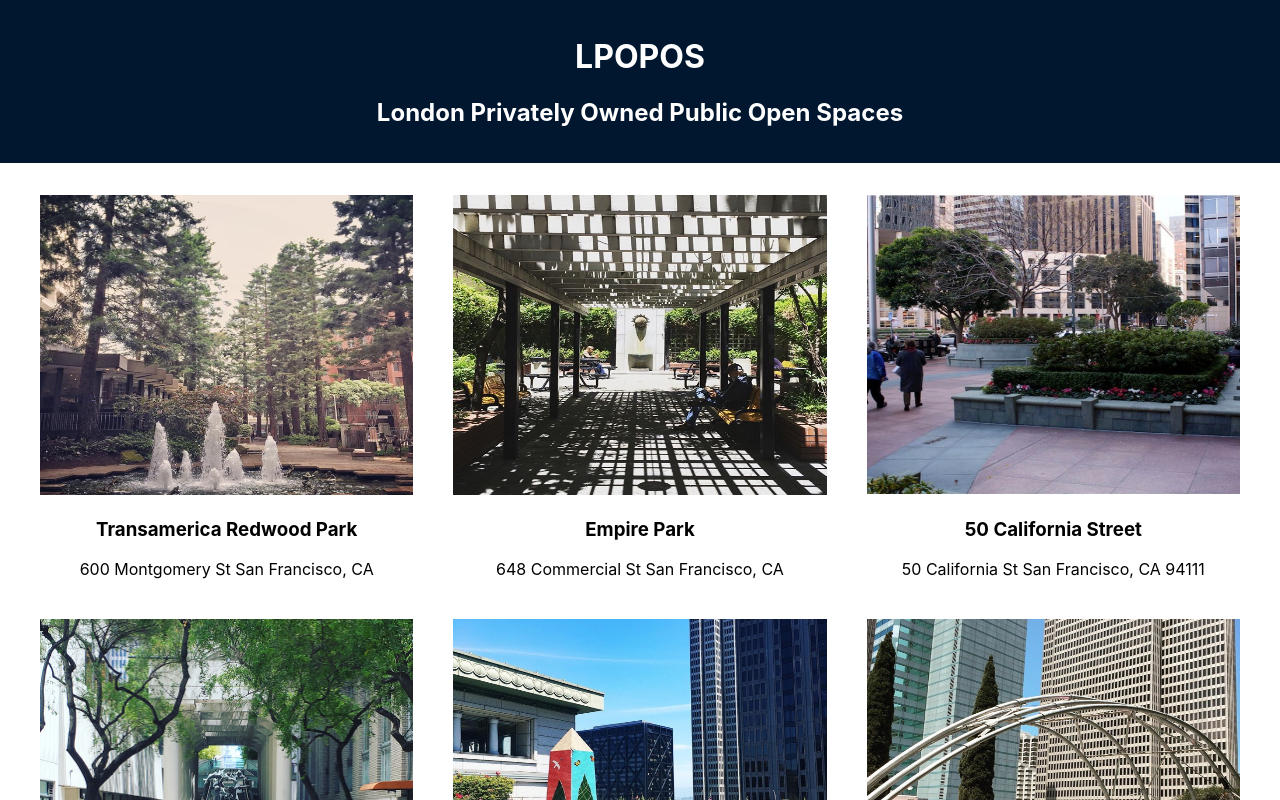
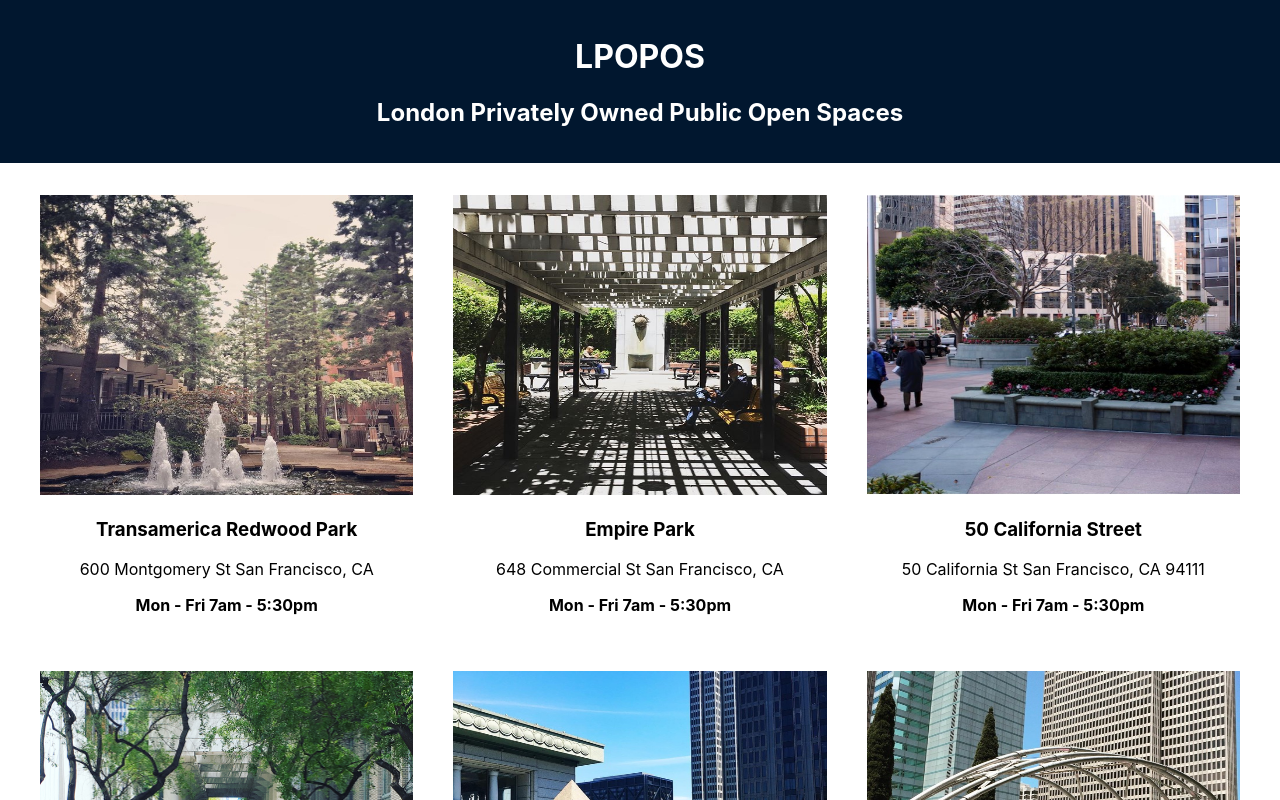
Before and after one commit to shafali03/lpopos, a React (Create React App) app: page / in a window 1280 px wide. Shown: the top 800 px of the page. Built offline with nearby package versions, Linux system fonts and the light colour scheme.

Commit message:
feat: Assign the title to be the unique key. Added opening hours for public spaces

```diff
--- a/src/Components/PoposList/PoposList.js
+++ b/src/Components/PoposList/PoposList.js
@@ -7,15 +7,15 @@
 
 function PoposList() {
 
-  const spaces = data.map(({ title, address, images }) => {
-
-
+  const spaces = data.map(({ title, address, images, hours }) => {
 
     return (
       <PoposSpace
+        key={title}
         name={title}
         address={address}
         image={images[0]}
+        hours={hours}
       />
     )
   })
--- a/src/Components/PoposSpace/PoposSpace.css
+++ b/src/Components/PoposSpace/PoposSpace.css
@@ -7,3 +7,8 @@
   width: 100%;
   height: auto;
 }
+
+.hours {
+  font-size: 1rem;
+  font-weight: bold;
+}
--- a/src/Components/PoposSpace/PoposSpace.js
+++ b/src/Components/PoposSpace/PoposSpace.js
@@ -2,14 +2,14 @@
 import './PoposSpace.css'
 
 function PoposSpace(props) {
-  const { name, image, address } = props
+  const { name, image, address, hours } = props
 
   return (
     <div data-test='component-poposSpace'>
-      <img className="PoposSpace" src={`${process.env.PUBLIC_URL}images/${image}`}
-        width="300" height="300" alt="Hello" />
+      <img className="PoposSpace" src={`${process.env.PUBLIC_URL}images/${image}`} width="300" height="300" alt="Hello" />
       <h3 className="PoposSpace">{name}</h3>
       <div className="PoposSpace">{address}</div>
+      <p className="hours">{hours}</p>
     </div>
   )
 }
```
